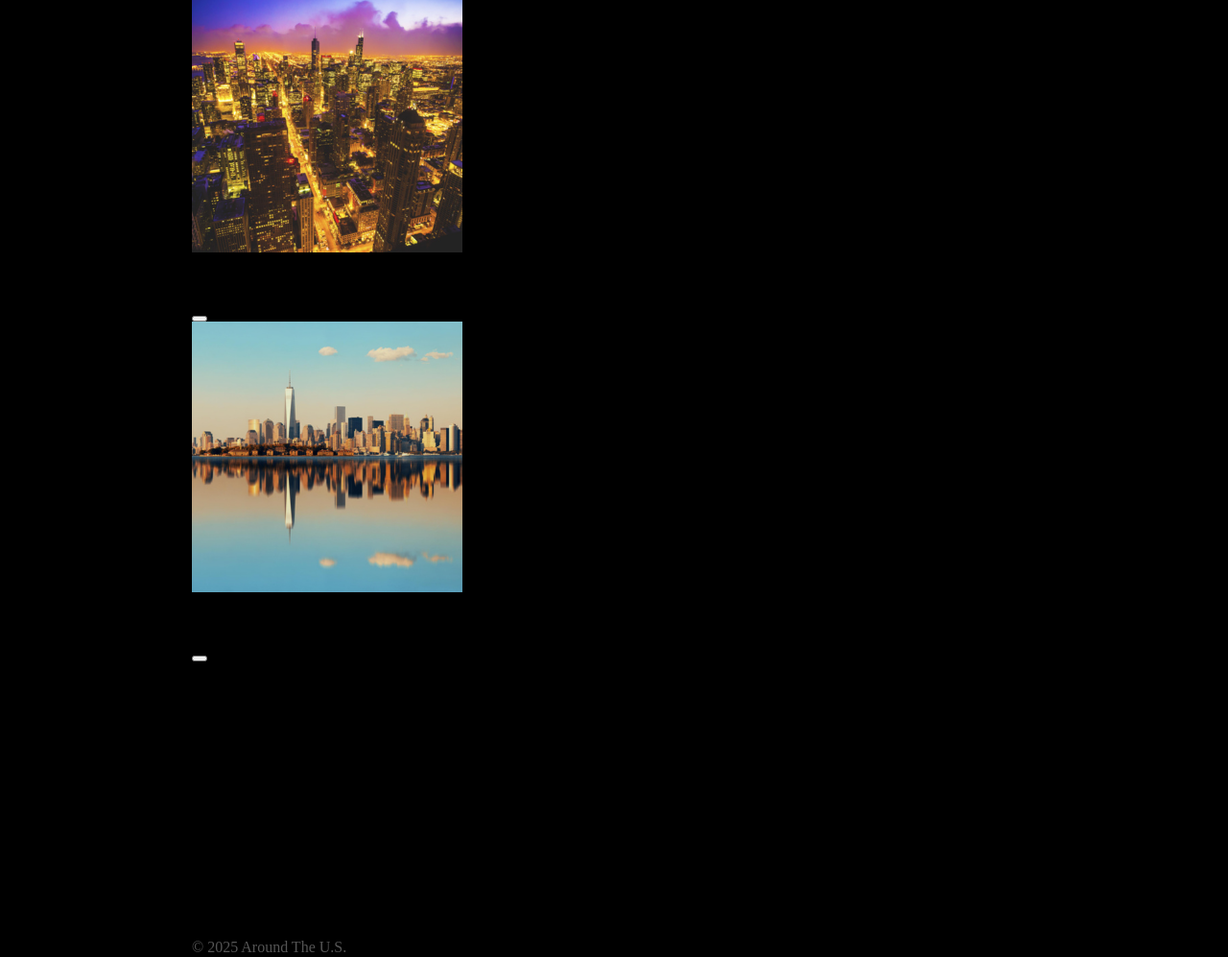
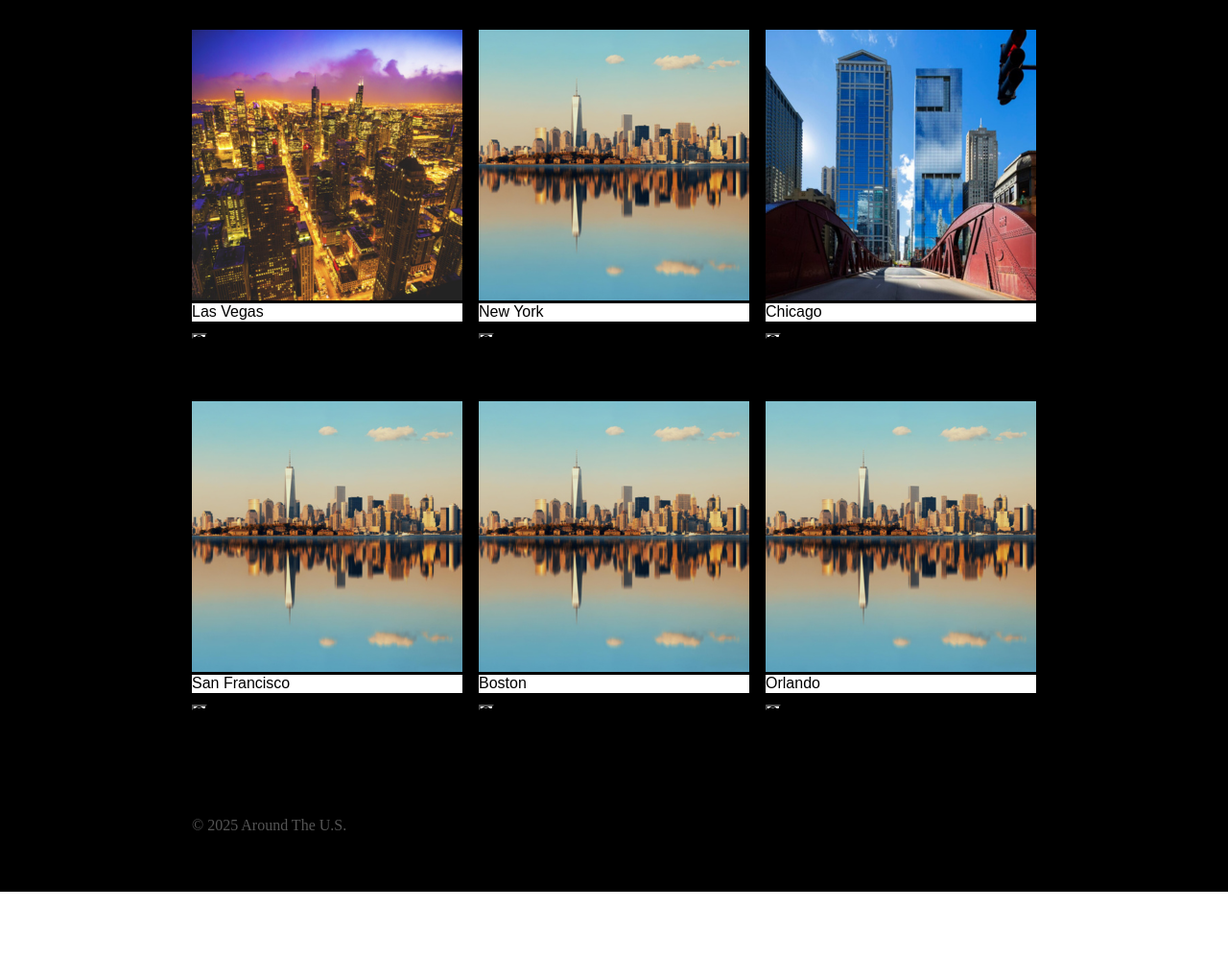
Before and after one commit to YulissaRojas/web_project_around, a plain HTML site: page index.html in a window 1280 px wide. Shown: the part 306-1303 px from the top of the page at 96% size. After the commit the page ends 1235 px from the top, so only its background shows below. Drawn offline with Linux system fonts and the light colour scheme; a web font is replaced by a local one.

Commit message:
Nueva actualizacion de mi proyecto

```diff
--- a/blocks/gallery.css
+++ b/blocks/gallery.css
@@ -19,11 +19,14 @@ height: 361px;
 
 .gallery__photo-name {
     color: #000;
+    font-family: "Inter-Black", sans-serif;
     background-color: #fff;
+    margin: 0;
 }
 
 .gallery__photo-like {
     background: none;
     background-image: url(/images/like.svg);
     background-repeat: no-repeat;
+    background-color: #fff;
 }
--- a/blocks/page.css
+++ b/blocks/page.css
@@ -3,7 +3,6 @@
   font-family: "Inter-Regular", sans-serif;
   max-width: 1280px;
   min-width: 320px;
-  height: 1217px;
   margin: auto;
   padding: 0 200px;
 }
--- a/index.html
+++ b/index.html
@@ -48,6 +48,26 @@
             <p class="gallery__photo-name">New York</p>
             <button class="gallery__photo-like"></button>
           </section>
+          <section class="gallery__photos">
+            <img class="gallery__photo-card" src="/images/chicago.png" alt="fotografia" />
+            <p class="gallery__photo-name">Chicago</p>
+            <button class="gallery__photo-like"></button>
+          </section>
+          <section class="gallery__photos">
+            <img class="gallery__photo-card" src="/images/newyork.png" alt="fotografia" />
+            <p class="gallery__photo-name">San Francisco</p>
+            <button class="gallery__photo-like"></button>
+          </section>
+          <section class="gallery__photos">
+            <img class="gallery__photo-card" src="/images/newyork.png" alt="fotografia" />
+            <p class="gallery__photo-name">Boston</p>
+            <button class="gallery__photo-like"></button>
+          </section>
+          <section class="gallery__photos">
+            <img class="gallery__photo-card" src="/images/newyork.png" alt="fotografia" />
+            <p class="gallery__photo-name">Orlando</p>
+            <button class="gallery__photo-like"></button>
+          </section>
         </main>
       </div>
     </div>
--- a/pages/index.css
+++ b/pages/index.css
@@ -4,4 +4,5 @@
 @import url(/blocks/header.css);
 @import url(/blocks/content.css);
 @import url(/blocks/profile.css);
+@import url(/blocks/gallery.css);
 @import url(/blocks/footer.css);
```
Also changed, not shown: images/chicago.png (added).
